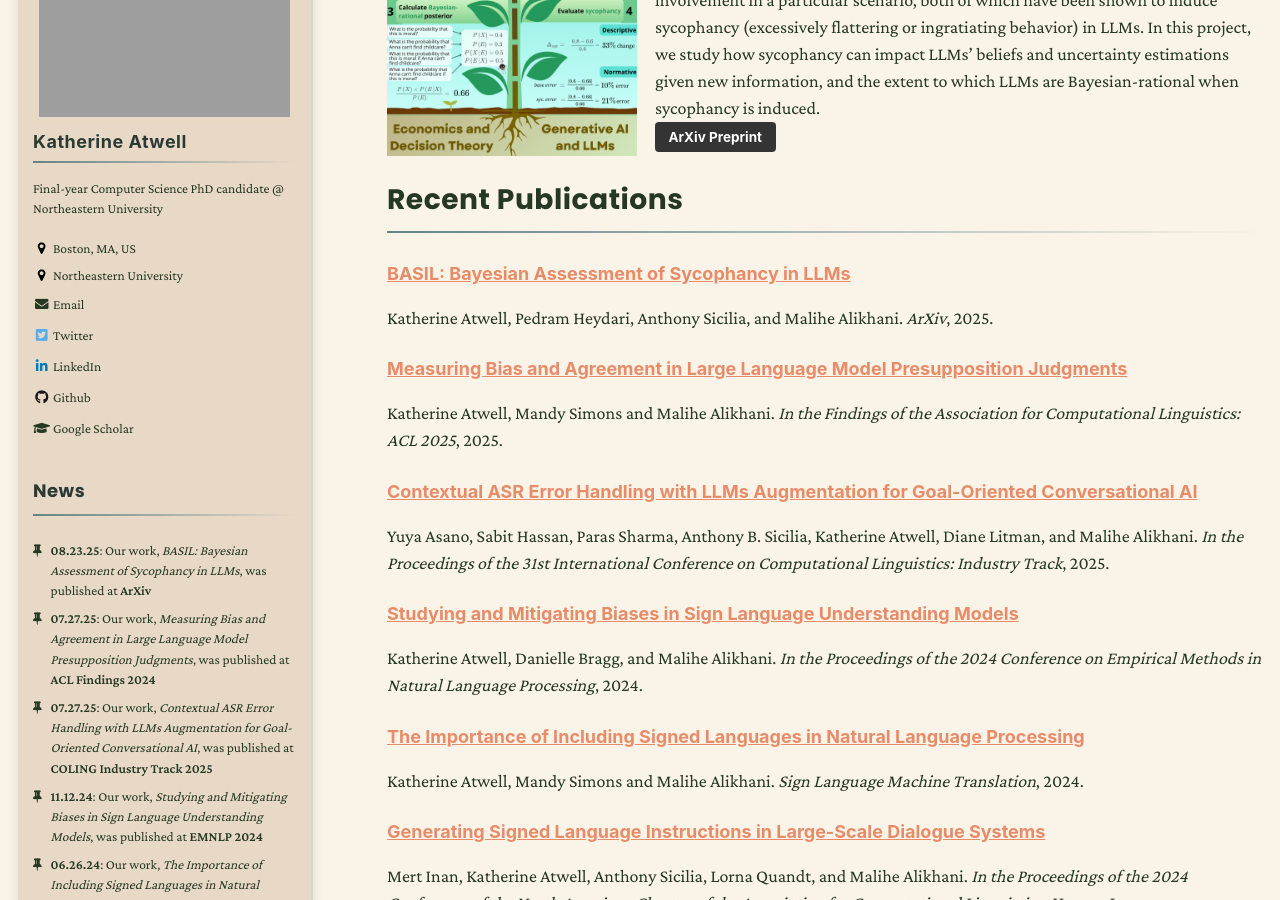
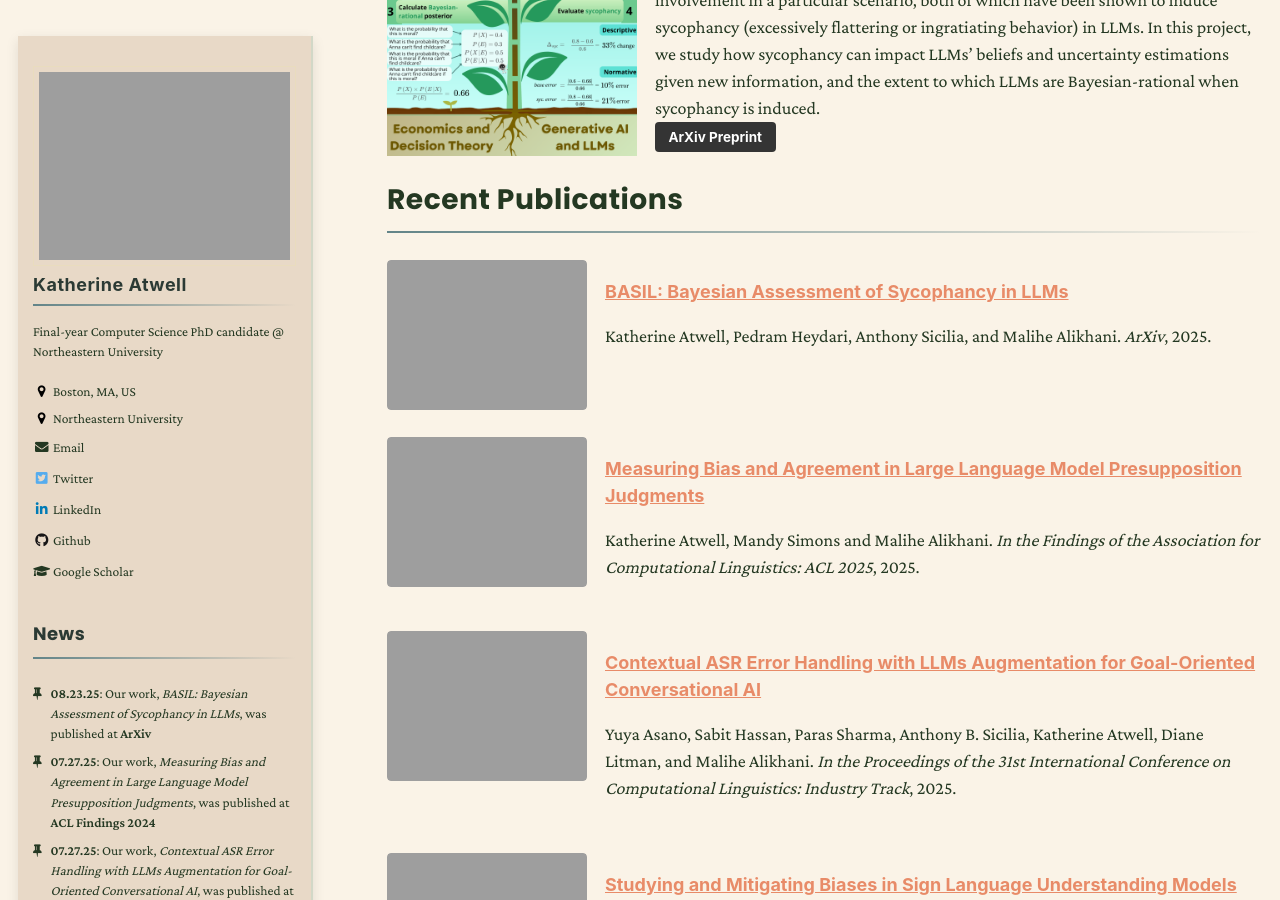
Before and after one commit to katherine-atwell/katherine-atwell.github.io, a Jekyll site: the page built from _pages/about.md, in a window 1280 px wide and 900 px high, scrolled down 887 px. Built offline with Jekyll 4.4.1, drawn with Linux system fonts in a browser that asks for light colours; nearby versions of some CDN libraries.

Commit message:
add images to publications page

```diff
--- a/_includes/archive-single-pub-summary.html
+++ b/_includes/archive-single-pub-summary.html
@@ -12,20 +12,26 @@
   {% assign title = post.title %}
 {% endif %}
 
-<div class="{{ include.type | default: "list" }}__item">
-  <article class="archive__item" itemscope itemtype="http://schema.org/CreativeWork">
-    {% if image %}
-      <div class="archive__item-teaser">
+<div class="{{ include.type | default: 'list' }}__item">
+  <article class="archive__item" itemscope itemtype="http://schema.org/CreativeWork"
+    style="display: grid; grid-template-columns: 200px 1fr; gap: 1em; align-items: start; margin-bottom: 1.5em;">
+
+    {% if post.image %}
+      <div class="archive__item-teaser" style="grid-column: 1;">
         <img src=
-          {% if image contains "://" %}
-            "{{ image }}"
+          {% if post.image contains "://" %}
+            "{{ post.image }}"
           {% else %}
-            "{{ image | prepend: "/images/" | prepend: base_path }}"
+            "{{ post.image | prepend: "/images/" | prepend: base_path }}"
           {% endif %}
-          alt="">
+          alt=""
+          style="width: 100%; height: auto; border-radius: 4px;">
       </div>
+    {% else %}
+      <div style="grid-column: 1;"></div>
     {% endif %}
 
+    <div style="grid-column: 2;">
       <p class="archive__item-title" itemprop="headline" style="margin-bottom: 0.25em;"><b>
         {% if post.link %}
           <a href="{{ post.link }}">{{ title }}</a> <a href="{{ base_path }}{{ post.url }}" rel="permalink"><i class="fa fa-link" aria-hidden="true" title="permalink"></i><span class="sr-only">Permalink</span></a>
@@ -51,6 +57,7 @@
       {% elsif post.excerpt and site.read_more == 'enabled' %}
         <p class="archive__item-excerpt" itemprop="description"><p>{{ post.excerpt | markdownify | remove: '<p>' | remove: '</p>' }}<strong><a href="{{ base_path }}{{ post.url }}" rel="permalink"> Read more</a></strong></p></p>
       {% endif %}
+    </div>
 
   </article>
 </div>
```
Lines whose indentation alone changed are shown as unchanged.
